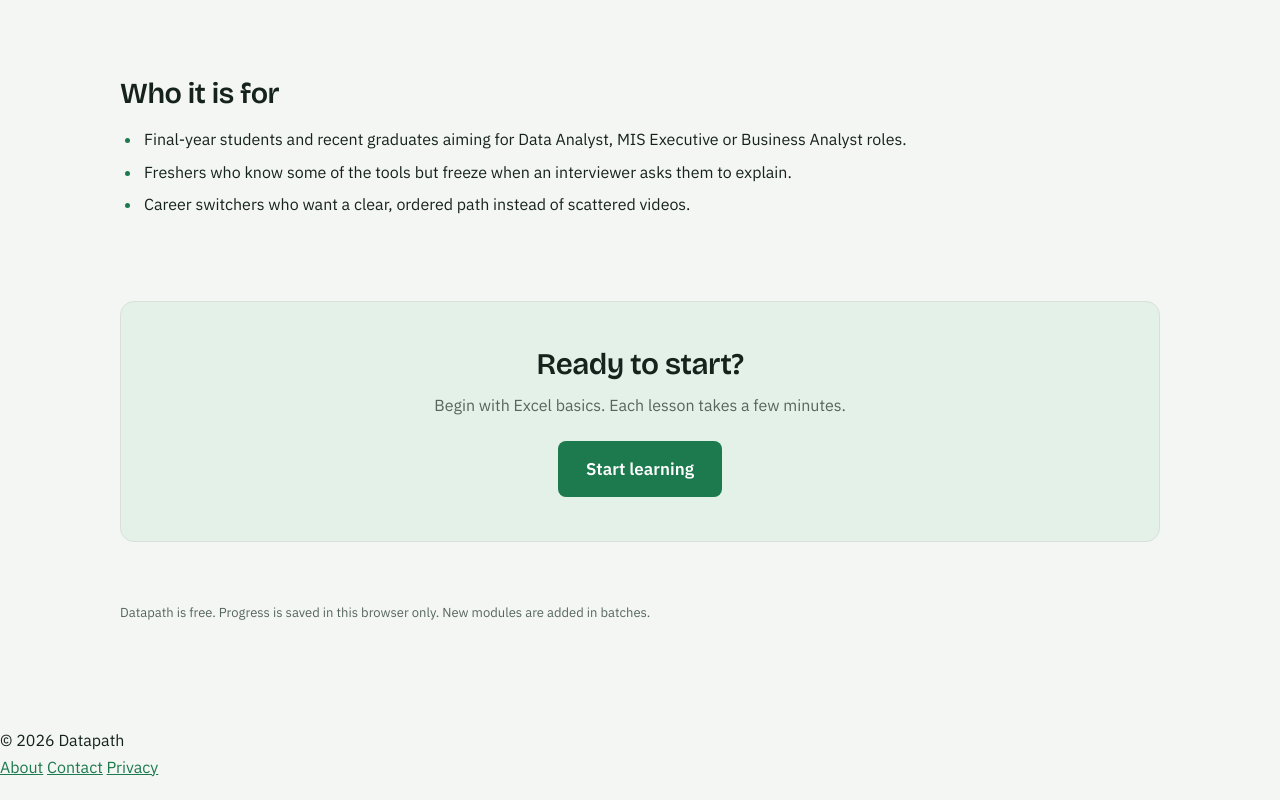
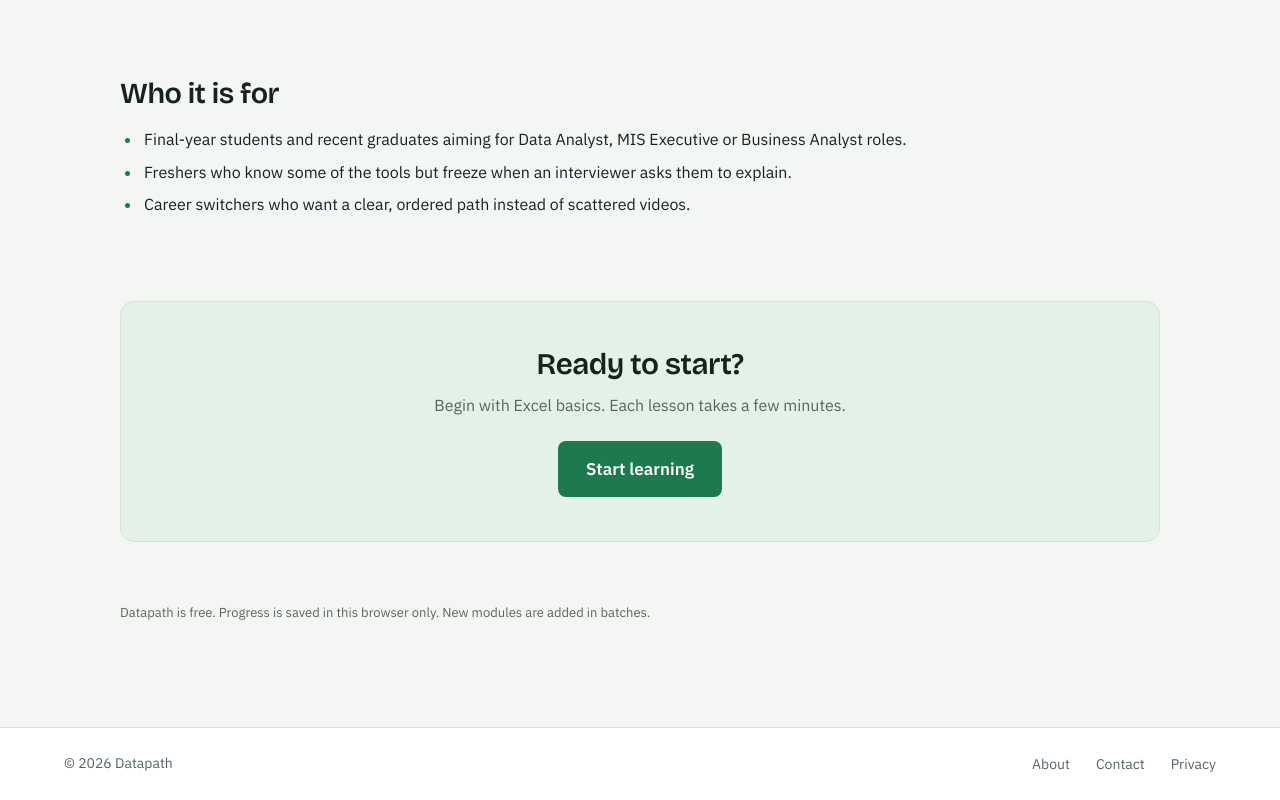
Before and after one commit to hussain0308/datapath, a plain HTML site: page index.html in a window 1280 px wide. Shown: the part 3989-4789 px from the top of the page. Drawn offline with nearby package versions, Linux system fonts and the light colour scheme.

Commit message:
Update Datapath website and styling

```diff
--- a/assets/css/layout.css
+++ b/assets/css/layout.css
@@ -78,3 +78,71 @@ body.nosidebar .content{max-width:1040px;margin:0 auto}
   .main{padding:26px 18px 70px}
   .progress .bar{display:none}
 }
+
+/* ---------- Datapath homepage footer ---------- */
+.site-footer {
+  display: flex;
+  justify-content: space-between;
+  align-items: center;
+  gap: 24px;
+  width: 100%;
+  box-sizing: border-box;
+  padding: 24px clamp(20px, 5vw, 64px);
+  border-top: 1px solid var(--line);
+  background: var(--surface);
+  color: var(--muted);
+  font-size: 14px;
+}
+
+.site-footer > span {
+  line-height: 1.7;
+  white-space: nowrap;
+}
+
+.site-footer nav {
+  display: flex;
+  flex-wrap: wrap;
+  align-items: center;
+  gap: 12px 26px;
+}
+
+.site-footer nav a {
+  color: var(--muted);
+  text-decoration: none;
+  transition: color 160ms ease;
+}
+
+.site-footer nav a:hover {
+  color: var(--accent);
+  text-decoration: underline;
+  text-underline-offset: 4px;
+}
+
+.site-footer nav a:focus-visible {
+  outline: 2px solid var(--accent);
+  outline-offset: 4px;
+  border-radius: 2px;
+}
+
+@media (max-width: 560px) {
+  .site-footer {
+    flex-direction: column;
+    align-items: flex-start;
+    gap: 14px;
+    padding: 22px 20px;
+  }
+
+  .site-footer > span {
+    white-space: normal;
+  }
+
+  .site-footer nav {
+    gap: 12px 22px;
+  }
+}
+
+@media (prefers-reduced-motion: reduce) {
+  .site-footer nav a {
+    transition: none;
+  }
+}
--- a/assets/css/legal.css
+++ b/assets/css/legal.css
@@ -1,7 +1,64 @@
-.site-footer{display:flex;justify-content:space-between;align-items:center;gap:16px;padding:18px 24px;border-top:1px solid var(--line);color:var(--muted);font-size:14px}
-.site-footer nav{display:flex;flex-wrap:wrap;gap:18px}
-.site-footer a{text-decoration:none}
-.site-footer a:hover{text-decoration:underline}
+
+/* ---------- Legal page footer ---------- */
+.site-footer {
+  display: flex;
+  justify-content: space-between;
+  align-items: center;
+  gap: 24px;
+  padding: 24px max(24px, calc((100% - 1120px) / 2));
+  border-top: 1px solid var(--line);
+  background: var(--surface);
+  color: var(--muted);
+  font-size: 14px;
+}
+
+.site-footer > span {
+  line-height: 1.7;
+}
+
+.site-footer nav {
+  display: flex;
+  flex-wrap: wrap;
+  align-items: center;
+  gap: 10px 24px;
+}
+
+.site-footer a {
+  color: var(--muted);
+  text-decoration: none;
+  transition: color 160ms ease;
+}
+
+.site-footer a:hover {
+  color: var(--accent);
+  text-decoration: underline;
+  text-underline-offset: 4px;
+}
+
+.site-footer a:focus-visible {
+  outline: 2px solid var(--accent);
+  outline-offset: 4px;
+  border-radius: 2px;
+}
+
+@media (max-width: 560px) {
+  .site-footer {
+    align-items: flex-start;
+    flex-direction: column;
+    gap: 14px;
+    padding: 22px 18px;
+  }
+
+  .site-footer nav {
+    gap: 12px 22px;
+  }
+}
+
+@media (prefers-reduced-motion: reduce) {
+  .site-footer a {
+    transition: none;
+  }
+}
 .legal-header{display:flex;justify-content:space-between;align-items:center;padding:14px 24px;background:var(--surface);border-bottom:1px solid var(--line)}
 .legal-brand{font-family:var(--head-font);font-weight:700;font-size:21px;text-decoration:none;color:var(--ink)}
 .legal-main{width:min(760px,100%);margin:0 auto;padding:42px 24px 72px}
--- a/assets/js/app.js
+++ b/assets/js/app.js
@@ -8,20 +8,71 @@
   const DP = window.Datapath;
 
     function checkContent(){
-    const problems = [], seen = {};
-    const REQUIRED = ['title', 'tagline', 'what', 'why', 'points', 'mistakes', 'example', 'practice', 'interview', 'mcq', 'recap'];
+      const problems = [];
+      const seen = Object.create(null);
+
+      const STANDARD_REQUIRED = [
+        'title', 'tagline', 'what', 'why', 'points',
+        'mistakes', 'example', 'practice', 'interview',
+        'mcq', 'recap'
+      ];
+
+      const STATISTICS_REQUIRED = [
+        'title', 'question', 'idea', 'reading',
+        'limits', 'work', 'practice', 'recap', 'mcq'
+      ];
+
       DP.curriculum.ORDER.forEach(id => {
-      if (seen[id]) problems.push('Lesson id appears twice in the course manifests: ' + id);
+        if (seen[id]) {
+          problems.push('Lesson id appears twice in the course manifests: ' + id);
+        }
         seen[id] = true;
+
         const L = DP.lessons[id];
-      if (!L) { problems.push('Listed in a course manifest but no lesson content registered: ' + id); return; }
-      REQUIRED.forEach(k => { if (L[k] == null) problems.push('Lesson "' + id + '" is missing "' + k + '"'); });
-      if (!DP.deep[id]) problems.push('Lesson "' + id + '" has no extended content (the lesson still opens, with the basic layout)');
+
+        if (!L) {
+          problems.push(
+            'Listed in a course manifest but no lesson content registered: ' + id
+          );
+          return;
+        }
+
+        const requiredFields =
+          L.format === 'statistics'
+            ? STATISTICS_REQUIRED
+            : STANDARD_REQUIRED;
+
+        requiredFields.forEach(field => {
+          if (L[field] == null) {
+            problems.push(
+              'Lesson "' + id + '" is missing "' + field + '"'
+            );
+          }
         });
-    Object.keys(DP.lessons).forEach(id => { if (!seen[id]) problems.push('Lesson content exists but is not listed in any course manifest (unreachable): ' + id); });
-    Object.keys(DP.deep).forEach(id => { if (!DP.lessons[id]) problems.push('Extended content exists without core lesson content: ' + id); });
+
+        // Extended content in DP.deep is optional.
+        // The lesson renderer supports lessons without it.
+      });
+
+      Object.keys(DP.lessons).forEach(id => {
+        if (!seen[id]) {
+          problems.push(
+            'Lesson content exists but is not listed in any course manifest (unreachable): ' + id
+          );
+        }
+      });
+
+      Object.keys(DP.deep).forEach(id => {
+        if (!DP.lessons[id]) {
+          problems.push(
+            'Extended content exists without core lesson content: ' + id
+          );
+        }
+      });
+
       if (DP.interviewBank) {
         const questions = DP.interviewBank.all();
+
         const requiredInterviewCounts = {
           Excel: 60,
           SQL: 60,
@@ -32,15 +83,43 @@
           'Projects & Resume': 30,
           HR: 30
         };
+
         Object.keys(requiredInterviewCounts).forEach(area => {
-        const count = questions.filter(q => q.area === area && q.kind === 'interview').length;
+          const count = questions.filter(
+            q => q.area === area && q.kind === 'interview'
+          ).length;
+
           const required = requiredInterviewCounts[area];
-        if (count < required) problems.push('Interview bank "' + area + '" has ' + count + ' standard questions; at least ' + required + ' are required (MCQs and scenarios are counted separately)');
+
+          if (count < required) {
+            problems.push(
+              'Interview bank "' + area + '" has ' + count +
+              ' standard questions; at least ' + required +
+              ' are required (MCQs and scenarios are counted separately)'
+            );
+          }
         });
-      const scenarios = questions.filter(q => q.kind === 'scenario').length;
-      if (scenarios < 40) problems.push('Interview bank has ' + scenarios + ' scenarios; at least 40 are required');
+
+        const scenarios = questions.filter(
+          q => q.kind === 'scenario'
+        ).length;
+
+        if (scenarios < 40) {
+          problems.push(
+            'Interview bank has ' + scenarios +
+            ' scenarios; at least 40 are required'
+          );
         }
-    if (problems.length) console.warn('[Datapath] ' + problems.length + ' content problem(s):\n - ' + problems.join('\n - '));
+      }
+
+      if (problems.length) {
+        console.warn(
+          '[Datapath] ' + problems.length +
+          ' content problem(s):\n - ' + problems.join('\n - ')
+        );
+      } else {
+        console.info('[Datapath] Content validation passed.');
+      }
     }
 
   checkContent();
--- a/index.html
+++ b/index.html
@@ -4,6 +4,7 @@
 <meta charset="UTF-8">
 <meta name="viewport" content="width=device-width, initial-scale=1, viewport-fit=cover">
 <title>Datapath | Learn data analytics one concept at a time</title>
+<meta name="description" content="Learn data analytics step by step with practical lessons, examples, exercises, and interview preparation in Excel, SQL, Python, and Power BI.">
 <link rel="preconnect" href="https://fonts.googleapis.com">
 <link rel="preconnect" href="https://fonts.gstatic.com" crossorigin>
 <link href="https://fonts.googleapis.com/css2?family=Bricolage+Grotesque:opsz,wght@12..96,600;700&family=IBM+Plex+Mono:wght@400;500&family=IBM+Plex+Sans:wght@400;500;600&display=swap" rel="stylesheet">
```
Also changed, not shown: about.html (+1 -1 lines), privacy.html (+2 -2 lines), courses/python/lessons.js. Lines whose indentation alone changed are shown as unchanged.
